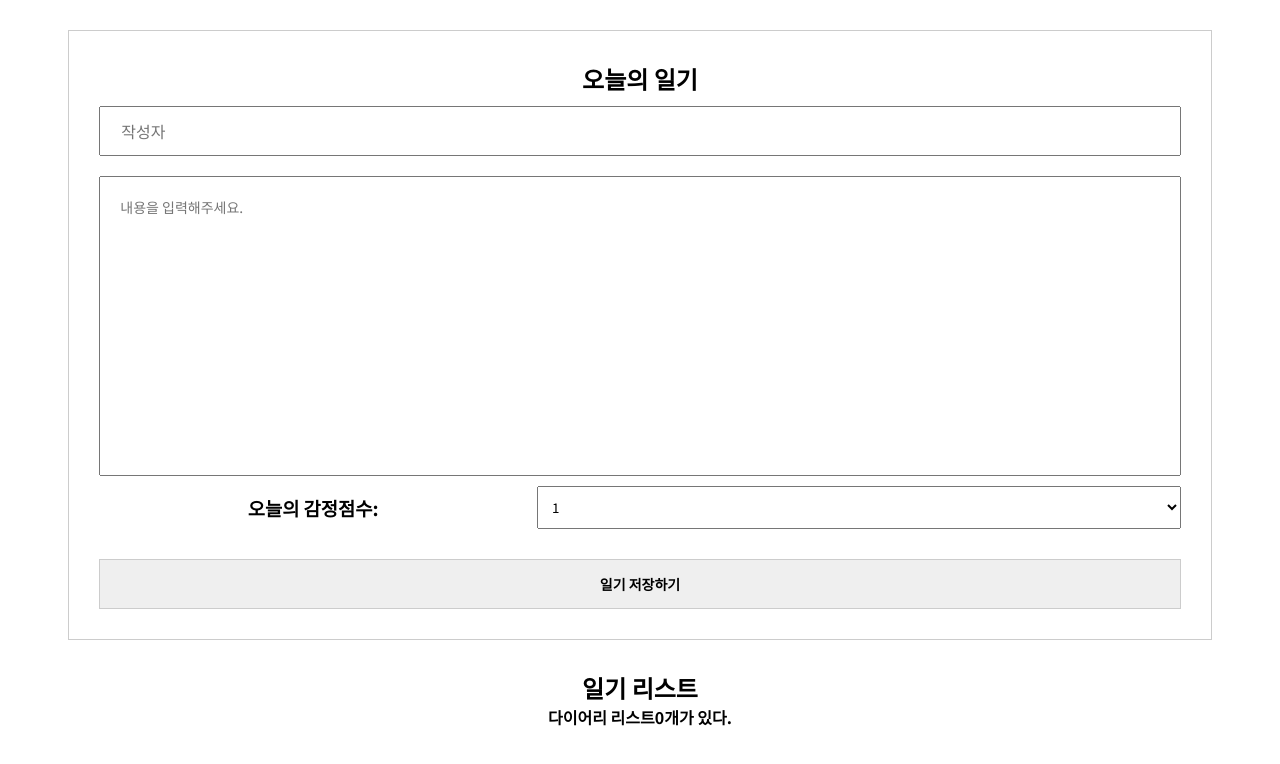
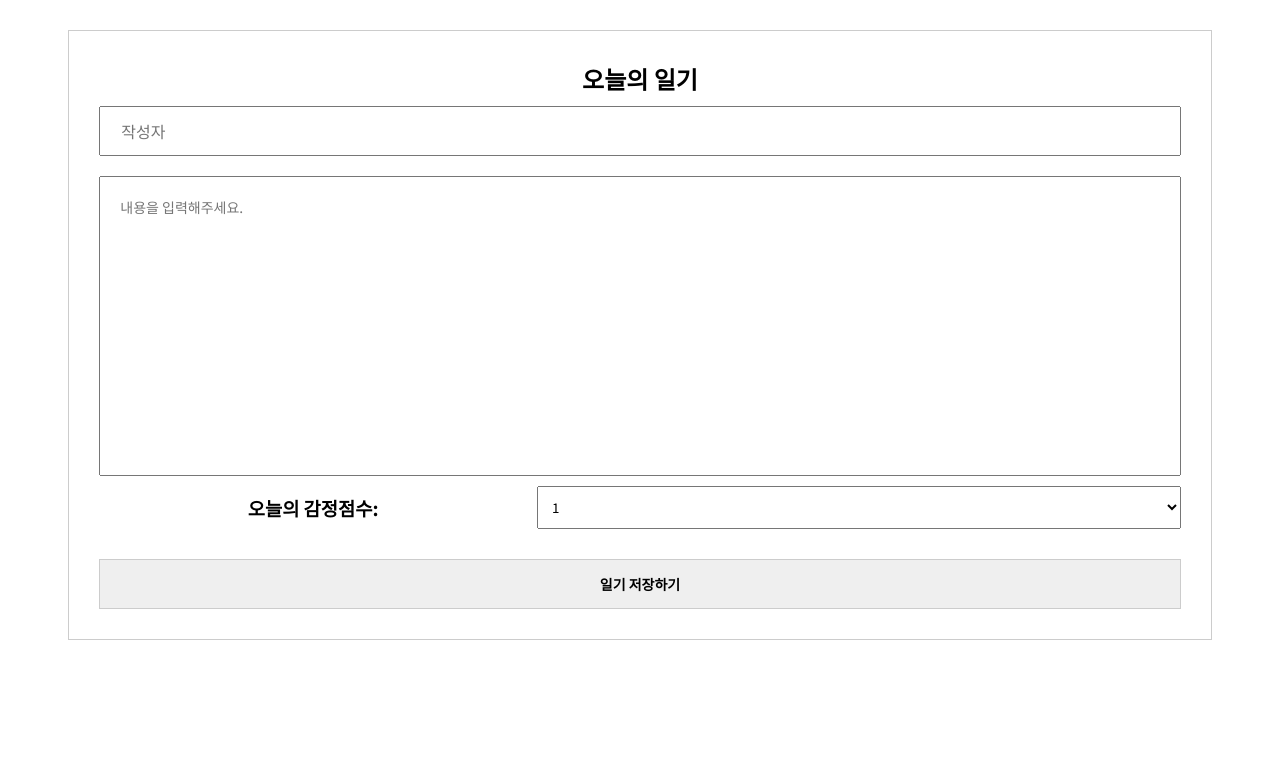
Before and after one commit to gwangseok2/react-diary, a React (Create React App) app: page / in a window 1280 px wide. Shown: the top 764 px of the page. Built offline with nearby package versions, Linux system fonts and the light colour scheme.

Commit message:
[ + ] 일기 없을 땐 리스트 숨김

```diff
--- a/src/App.js
+++ b/src/App.js
@@ -41,7 +41,7 @@ function App() {
   return (
     <div className="App">
       <DiaryEditor onCreate={onCreate} />
-      <DiaryList diaryList={data} onRemove={onRemove} onUpdate={onUpdate} />
+      {data.length < 1 ? <></> : <DiaryList diaryList={data} onRemove={onRemove} onUpdate={onUpdate} />}
     </div>
   );
 }
```
